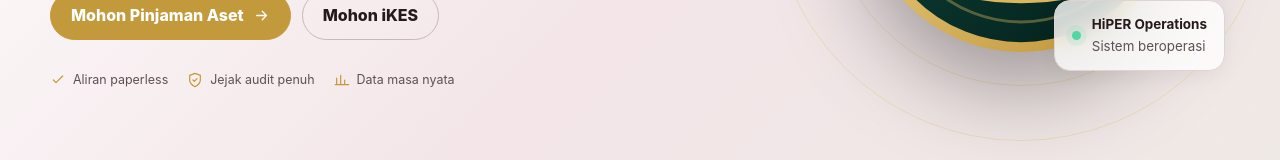
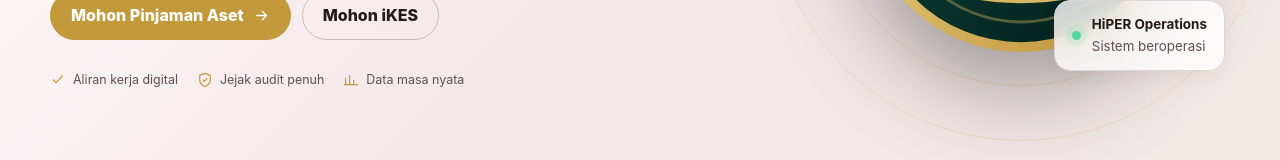
Before and after one commit to g-ipgp250803435-spec/lfx-mvp, a Next.js app: page / in a window 1280 px wide. Shown: the part 619-779 px from the top of the page. Built offline with nearby package versions, Linux system fonts and the light colour scheme; no server answers.

Commit message:
Update page.tsx

```diff
--- a/app/page.tsx
+++ b/app/page.tsx
@@ -14,7 +14,7 @@ export default function HomePage() {
   const { language, labels } = useApp();
   const { content } = useContent();
   return <>
-    <section className="hero"><div className="hero__pattern"/><div className="container hero__grid"><div className="hero__content"><span className="eyebrow eyebrow--light">{t(content.hero.eyebrow, language)}</span><h1>{t(content.hero.title, language)}</h1><p>{t(content.hero.description, language)}</p><div className="hero__actions"><Link href={content.hero.primaryButton.href} className="button button--accent">{t(content.hero.primaryButton.label, language)}<Icon name="arrow" size={17}/></Link><Link href={content.hero.secondaryButton.href} className="button button--ghost">{t(content.hero.secondaryButton.label, language)}</Link></div><div className="trust-row"><span><Icon name="check" size={16}/>{language === "bm" ? "Aliran paperless" : "Paperless workflow"}</span><span><Icon name="shield" size={16}/>{language === "bm" ? "Jejak audit penuh" : "Full audit trail"}</span><span><Icon name="chart" size={16}/>{language === "bm" ? "Data masa nyata" : "Real-time data"}</span></div></div><div className="hero__visual"><div className="hero__orbit hero__orbit--one"/><div className="hero__orbit hero__orbit--two"/><CmsImage src={content.site.logoUrl || "/lfx-mark.svg"} alt="HiPER" width={340} height={340} loading="eager"/><div className="live-card"><span className="live-dot"/><div><strong>HiPER Operations</strong><small>{language === "bm" ? "Sistem beroperasi" : "Systems operational"}</small></div></div></div></div></section>
+    <section className="hero"><div className="hero__pattern"/><div className="container hero__grid"><div className="hero__content"><span className="eyebrow eyebrow--light">{t(content.hero.eyebrow, language)}</span><h1>{t(content.hero.title, language)}</h1><p>{t(content.hero.description, language)}</p><div className="hero__actions"><Link href={content.hero.primaryButton.href} className="button button--accent">{t(content.hero.primaryButton.label, language)}<Icon name="arrow" size={17}/></Link><Link href={content.hero.secondaryButton.href} className="button button--ghost">{t(content.hero.secondaryButton.label, language)}</Link></div><div className="trust-row"><span><Icon name="check" size={16}/>{language === "bm" ? "Aliran kerja digital" : "Digital workflow"}</span><span><Icon name="shield" size={16}/>{language === "bm" ? "Jejak audit penuh" : "Full audit trail"}</span><span><Icon name="chart" size={16}/>{language === "bm" ? "Data masa nyata" : "Real-time data"}</span></div></div><div className="hero__visual"><div className="hero__orbit hero__orbit--one"/><div className="hero__orbit hero__orbit--two"/><CmsImage src={content.site.logoUrl || "/lfx-mark.svg"} alt="HiPER" width={340} height={340} loading="eager"/><div className="live-card"><span className="live-dot"/><div><strong>HiPER Operations</strong><small>{language === "bm" ? "Sistem beroperasi" : "Systems operational"}</small></div></div></div></div></section>
     <section className="quick-modules"><div className="container module-grid">{content.features.map((feature, index) => <Link href={feature.href} className="module-card" key={feature.id}><span className="module-card__number">0{index + 1}</span><span className="module-card__icon"><Icon name={feature.icon}/></span><h2>{t(feature.title, language)}</h2><p>{t(feature.description, language)}</p><span className="text-link">{labels.learnMore}<Icon name="arrow" size={16}/></span></Link>)}</div></section>
     <section className="section"><div className="container"><div className="section-heading-row"><div className="section-heading"><span className="eyebrow">iAset</span><h2>{language === "bm" ? "Aset kampus, sedia untuk digunakan." : "Campus assets, ready when needed."}</h2><p>{language === "bm" ? "Ketersediaan aset dipaparkan secara terbuka dan dikemas kini apabila penyerahan atau pemulangan direkodkan." : "Availability is publicly visible and updates when handover or return is recorded."}</p></div></div><AssetBrowser compact/></div></section>
     <section className="section section--soft"><div className="container"><div className="section-heading"><span className="eyebrow">Tabung Jumaat</span><h2>{language === "bm" ? "Ketelusan yang boleh dilihat, bukan sekadar dijanjikan." : "Transparency you can see, not merely promise."}</h2></div><TabungDashboard compact/><div className="section-action"><Link href="/tabung-jumaat" className="button button--outline">{labels.publicTransparency}<Icon name="arrow" size={17}/></Link></div></div></section>
```
